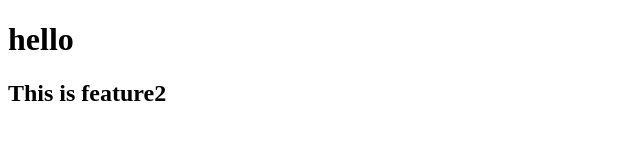
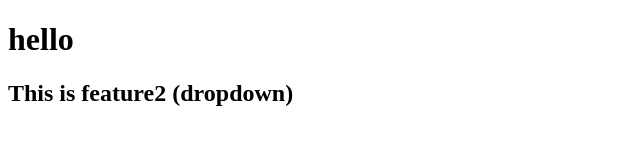
Before and after one commit to Krushna04S/newrepo, a plain HTML site: page index.html in a window 1280 px wide. Shown: the whole page, without its empty margins (0-640 px from the left). Drawn offline with Linux system fonts and the light colour scheme.

Commit message:
add1 dropdown

```diff
--- a/index.html
+++ b/index.html
@@ -7,6 +7,6 @@
 </head>
 <body>
     <h1>hello</h1>
-    <h2>This is feature2</h2>
+    <h2>This is feature2 (dropdown)</h2>
 </body>
 </html>
```
